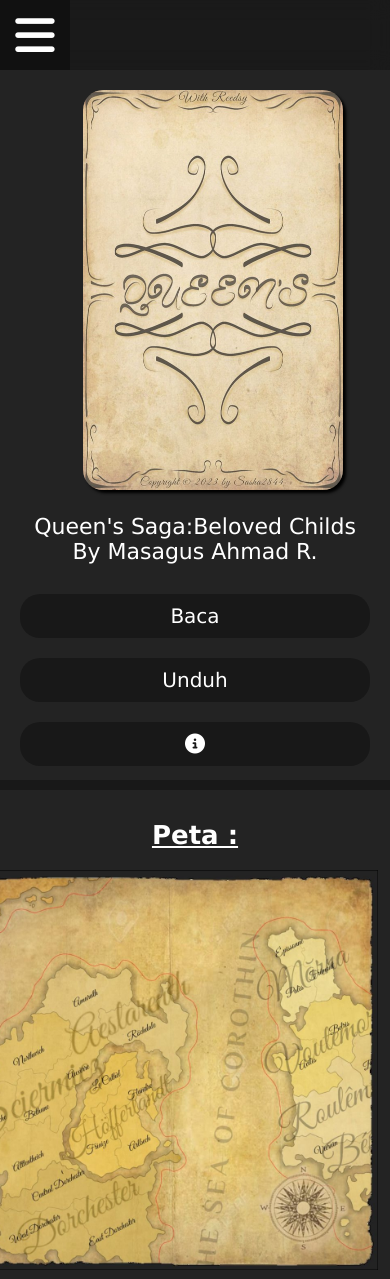
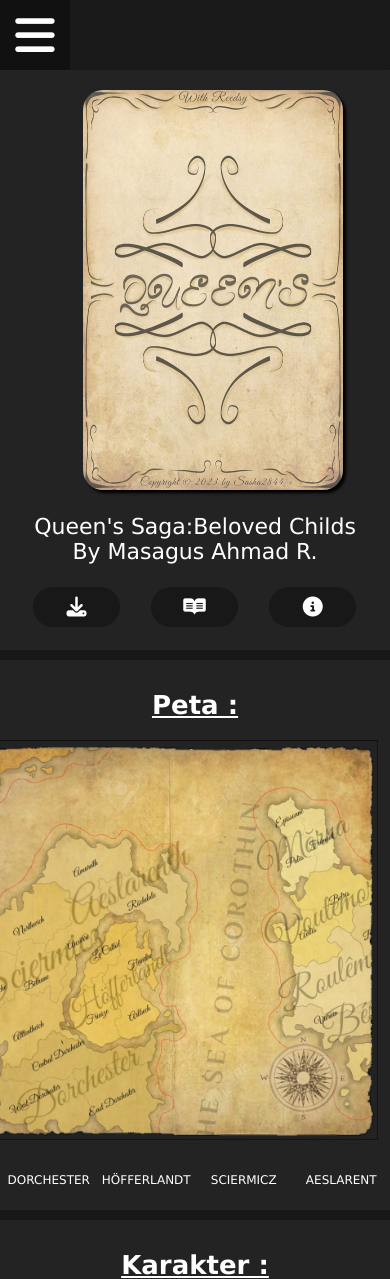
Before and after one commit to Ashonst2844/neverland-universe, a PHP site: page / in a window 390 px wide. Shown: the top 1279 px of the page. Run offline with PHP 8.4, Linux system fonts and the light colour scheme; some libraries are stand-ins or nearby versions.

Commit message:
Remake Download/Read/Info Button In Displayer

```diff
--- a/index.html
+++ b/index.html
@@ -30,9 +30,9 @@
                 <li><span class="title">judul : </span></span class="title-text">Queen's Saga:Beloved Childs</span></li>
                 <li><span class="author">By Masagus Ahmad R.</span></li>
             </ul>
-            <button><a href="https://editor.reedsy.com/s/4KHMnQp" target="_blank">Baca</a></button>
-            <button><a href="https://file.io/P4GwKE7Nm38S" target="_blank">Unduh</a></button>
-            <button><a href="#info-overlay"><i class="fa-solid fa-circle-info"></i></a></button>
+            <button><a href="https://editor.reedsy.com/s/4KHMnQp" target="_blank"><span>Baca</span><i class="fa-solid fa-download"></i></a></button>
+            <button><a href="https://file.io/P4GwKE7Nm38S" target="_blank"><span>Unduh</span><i class="fa-brands fa-readme"></i></a></button>
+            <button><a href="#info-overlay"><span>Informasi</span><i class="fa-solid fa-circle-info"></i></a></button>
             <!---- Information Overlay ---->
             <div id="info-overlay">
                 <button><a href="#"><i class="fa-solid fa-x"></i></a></button>
--- a/style.css
+++ b/style.css
@@ -93,7 +93,7 @@ nav ul li a {
     padding: 10px;
     background-color: var(--main-);
     border-radius: 20px;
-    width: 160px;
+    width: 240px;
 }
 .displayer button a {
     text-decoration: none;
@@ -101,6 +101,9 @@ nav ul li a {
 .displayer button:hover {
     background-color: var(--hover-);
     box-shadow: var(--shadow-);
+}
+.displayer button a i {
+    display: none;
 }
 
 /* Information Overlay
@@ -342,6 +345,11 @@ footer ul li a .fa-github:hover {
 -------------------------------*/
 
 @media (max-width: 1440px) {
+    /* Displayer Section
+    -------------------------------*/
+    .displayer button {
+        width: 210px;
+    }
     /* Character Section
     -------------------------------*/
     #characters .char-container .char-box img {
@@ -368,6 +376,9 @@ footer ul li a .fa-github:hover {
     -------------------------------*/
     .displayer {
         padding-inline: 100px;
+    }
+    .displayer button {
+        width: 160px;
     }
 
     /* Character Section
@@ -517,7 +528,7 @@ footer ul li a .fa-github:hover {
     .displayer {
         padding-top: 90px;
         padding-inline: 20px;
-        height: 770px;
+        height: 640px;
     }
     .displayer ul {
         height: 60px;
@@ -543,8 +554,14 @@ footer ul li a .fa-github:hover {
         font: italic 18px;
     }
     .displayer button {
-        margin: 20px 0 0 0;
-        width: 100%;
+        margin: 12.75px;
+        width: 25% !important;
+    }
+    .displayer button a span {
+        display: none;
+    }
+    .displayer button a i {
+        display: block;
     }
 
     /* Information Overlay
@@ -631,6 +648,9 @@ footer ul li a .fa-github:hover {
     .displayer img {
         margin-left: 37.5px;
     }
+    .displayer button {
+        margin: 9.2px;
+    }
 
     /* Map Section
     -------------------------------*/
```
